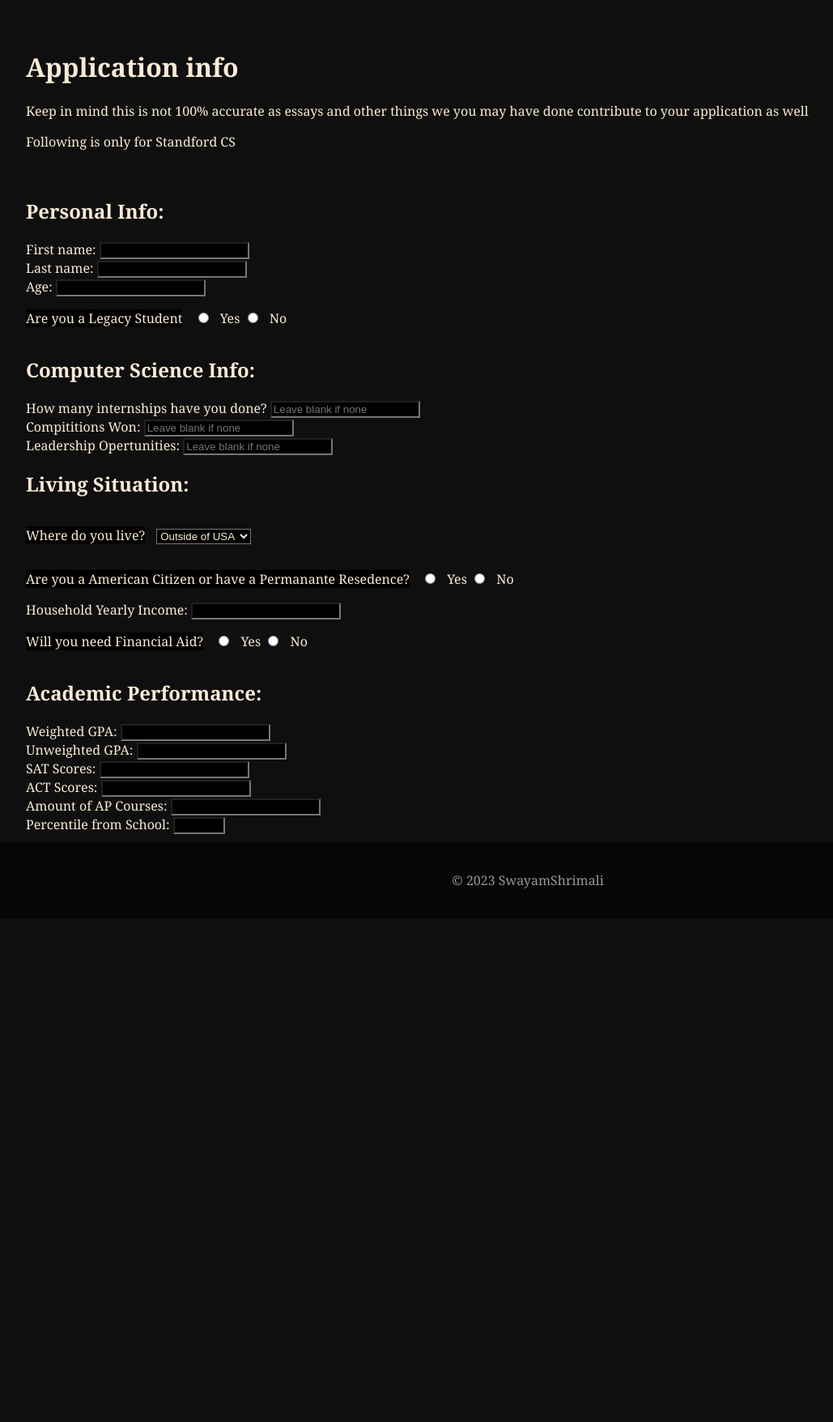
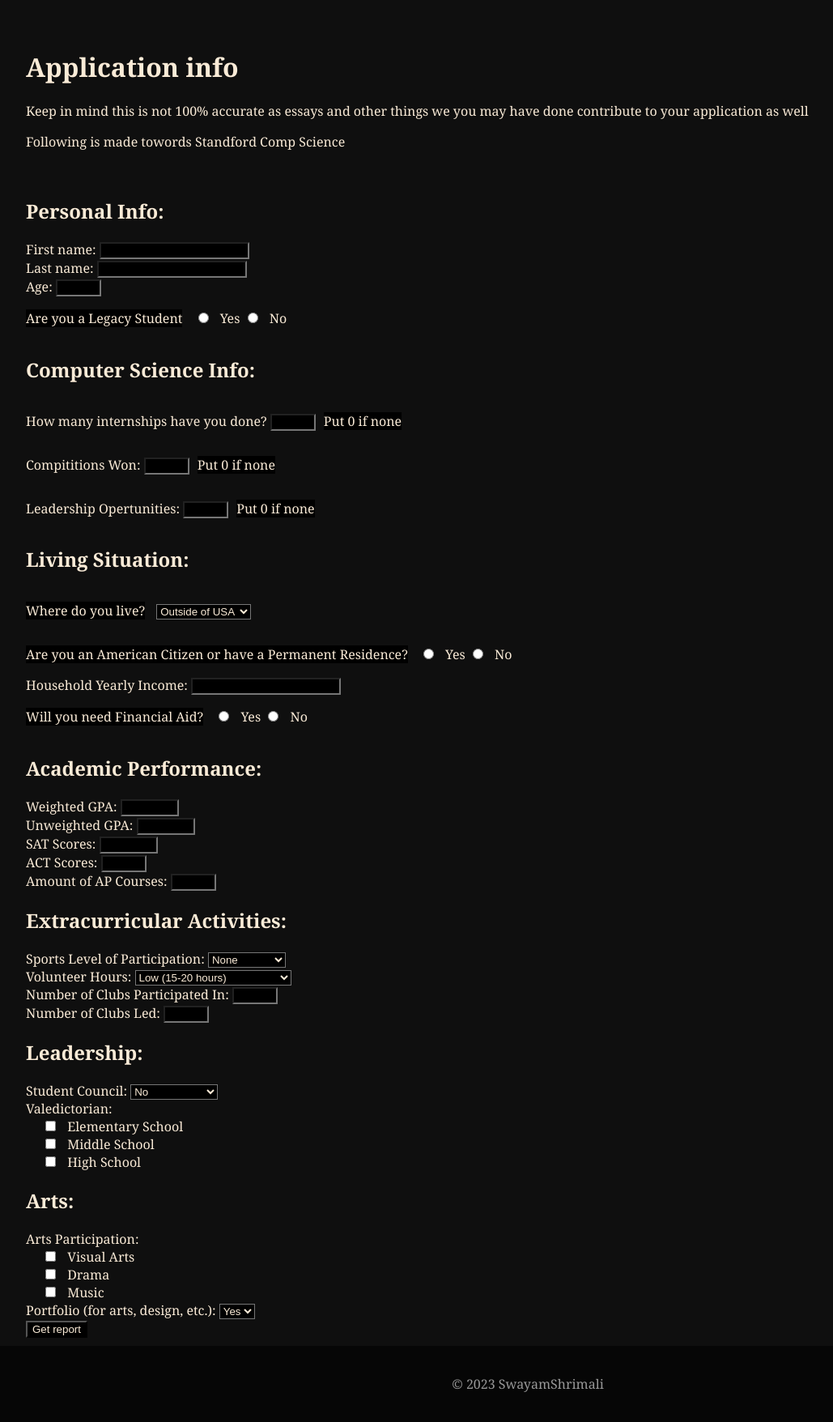
Before and after one commit to swaswa999/CollageApplicationChances, a Flask app: page /application in a window 1280 px wide. Shown: the part 83-1839 px from the top of the page at 81% size, without its empty margins (8-1037 px from the left). Run offline with Flask 3, Linux system fonts and the light colour scheme.

Commit message:
Finished form section
Lots of formatting and limiting factors added, eg: max AP cources and Max SAT

```diff
--- a/ApplicationThinker/static/css/style.css
+++ b/ApplicationThinker/static/css/style.css
@@ -56,13 +56,18 @@ body, html {
         padding: 40px ;
         padding-bottom: 10px;
     }
-        .multichoicelable, select, input {
+        .multichoicelable, .placeholder, select, input {
             display: inline-block;
             margin-right: 10px; /* Adjust the margin as needed */
             background-color: black;
             color: antiquewhite;
 
         }
+
+        .checkbox{
+            padding-left: 20px;
+        }
+
 
 
 
--- a/ApplicationThinker/templates/index.html
+++ b/ApplicationThinker/templates/index.html
@@ -26,7 +26,7 @@
     <main id="main">
         <h1>Application info</h1>
         <p>Keep in mind this is not 100% accurate as essays and other things we you may have done contribute to your application as well</p>
-        <p>Following is only for Standford CS</p><br>
+        <p>Following is made towords Standford Comp Science</p><br>
         <form>
 
             <!--GENERAL-->
@@ -36,10 +36,10 @@
             <label for="lname">Last name:</label>
             <input type="text" id="lname" name="lname" required><br>
             <label for="age" >Age:</label>
-            <input type="number" id="age" name="age" min="0" step="1"><br>
+            <input type="number" id="age" name="age" min="0" step="1" max="99" required><br>
 
             <p class="multichoicelable">Are you a Legacy Student</p>
-            <input type="radio" id="yes" name="legacy" value="yes">
+            <input type="radio" id="yes" name="legacy" value="yes" required>
             <label for="yes">Yes</label>
             <input type="radio" id="no" name="legacy" value="no">
             <label for="no">No</label><br>
@@ -48,23 +48,23 @@
 
             <!--INTERNSHIP-->
             <label for="internships">How many internships have you done?</label>
-            <input type="number" id="internships" name="internships" placeholder="Leave blank if none" min="0" step="1"><br>
+            <input type="number" id="internships" name="internships"  min="0" step="1" max="99" required><p class="placeholder">Put 0 if none</p><br>
 
             <!--COMPITITIONS WON-->
             <label for="compititions">Compititions Won:</label>
-            <input type="number" id="compititions" name="compititions" placeholder="Leave blank if none" min="0" step="1"><br>
+            <input type="number" id="compititions" name="compititions" min="0" step="1" max="99" required><p class="placeholder">Put 0 if none</p><br>
 
 
             <!--LEADERSHIP OPERTUNITIES IN CS-->
             <label for="leadership">Leadership Opertunities:</label>
-            <input type="number" id="leadership" name="leadership" placeholder="Leave blank if none" min="0" step="1"><br>
+            <input type="number" id="leadership" name="leadership" min="0" step="1" max="99" required><p class="placeholder">Put 0 if none</p><br>
 
             <!--Living-->
             <h2>Living Situation:</h2>
 
             <!--Where you live-->
             <p class="multichoicelable"> Where do you live?</p>
-            <select name="state" id="state">
+            <select name="state" id="state" required>
                 <option value="OutOfUSA">Outside of USA</option>
                 <option value="alabama">Alabama</option>
                 <option value="alaska">Alaska</option>
@@ -119,46 +119,109 @@
             </select><br>
 
             <!--Natinality-->
-            <p class="multichoicelable">Are you a American Citizen or have a Permanante Resedence?</p>
-            <input type="radio" id="yes" name="citizenship" value="yes">
-            <label for="yes">Yes</label>
-            <input type="radio" id="no" name="citizenship" value="no">
-            <label for="no">No</label><br>
+            <p class="multichoicelable">Are you an American Citizen or have a Permanent Residence?</p>
+            <input type="radio" id="yesCitizen" name="citizenship" value="yes" required>
+            <label for="yesCitizen">Yes</label>
+            <input type="radio" id="noCitizen" name="citizenship" value="no">
+            <label for="noCitizen">No</label><br>
 
             <!--Household Income-->
-            <label for="HouseholdIncome">Household Yearly Income:</label>
-            <input type="number" id="HouseholdIncome" name="HouseholdIncome" min="0" step="1000"><br>
+            <label for="HouseholdIncome" required>Household Yearly Income:</label>
+            <input type="number" id="HouseholdIncome" name="HouseholdIncome" min="0" step="1000" required><br>
 
             <!--Finantial Aid-->
-            <p class="multichoicelable">Will you need Financial Aid?</p>
-            <input type="radio" id="yes" name="financialAid" value="yes">
+            <p class="multichoicelable" >Will you need Financial Aid?</p>
+            <input type="radio" id="yes" name="financialAid" value="yes" required>
             <label for="yes">Yes</label>
-            <input type="radio" id="no" name="financialAid" value="no">
+            <input type="radio" id="no" name="financialAid" value="no" required>
             <label for="no">No</label><br>
 
             <!-- Academic Performance -->
             <h2>Academic Performance:</h2>
 
             <label for="weightedGPA">Weighted GPA:</label>
-            <input type="number" id="weightedGPA" name="weightedGPA" min="0" step="0.01"><br>
+            <input type="number" id="weightedGPA" name="weightedGPA" min="0" step="0.01" max="5.0"required><br>
 
             <label for="unweightedGPA">Unweighted GPA:</label>
-            <input type="number" id="unweightedGPA" name="unweightedGPA" min="0" step="0.01"><br>
+            <input type="number" id="unweightedGPA" name="unweightedGPA" min="0" step="0.01" max="4.0" required><br>
 
             <label for="satScores">SAT Scores:</label>
-            <input type="number" id="satScores" name="satScores" min="0" step="1"><br>
+            <input type="number" id="satScores" name="satScores" min="0" step="1" max="1600" required><br>
 
             <label for="actScores">ACT Scores:</label>
-            <input type="number" id="actScores" name="actScores" min="0" step="1"><br>
+            <input type="number" id="actScores" name="actScores" min="0" step="1" max="36" required><br>
 
             <label for="apCourses">Amount of AP Courses:</label>
-            <input type="number" id="apCourses" name="apCourses" min="0" step="1"><br>
+            <input type="number" id="apCourses" name="apCourses" min="0" step="1" max="38"required><br>
 
-            <label for="percentile">Percentile from School:</label>
-            <input type="number" id="percentile" name="percentile" min="0" max="100" step="1"><br>
+            <!-- Extracurricular Activities -->
+            <h2>Extracurricular Activities:</h2>
+
+            <label for="sportsParticipation">Sports Level of Participation:</label>
+            <select id="sportsParticipation" name="sportsParticipation" required>
+                <option value="none">None</option>
+                <option value="provincial">Provincial</option>
+                <option value="state">State</option>
+                <option value="national">National</option>
+                <option value="international">International</option>
+            </select><br>
 
 
+            <label for="volunteerHours">Volunteer Hours:</label>
+            <select id="volunteerHours" name="volunteerHours" required>
+                <option value="low">Low (15-20 hours)</option>
+                <option value="medium">Medium (21-40 hours)</option>
+                <option value="high">High (41-100 hours)</option>
+                <option value="extremelyHigh">Extremely High (101+ hours)</option>
+            </select><br>
 
+            <label for="clubsParticipated">Number of Clubs Participated In:</label>
+            <input type="number" id="clubsParticipated" name="clubsParticipated" min="0" step="1" max="99" required><br>
+
+            <label for="clubsLed">Number of Clubs Led:</label>
+            <input type="number" id="clubsLed" name="clubsLed" min="0" step="1" max="99" required><br>
+
+            <!-- Leadership -->
+            <h2>Leadership:</h2>
+
+            <label for="studentCouncil">Student Council:</label>
+            <select id="studentCouncil" name="studentCouncil" required>
+                <option value="no">No</option>
+                <option value="member">Member</option>
+                <option value="president">President</option>
+                <option value="vicePresident">Vice President</option>
+            </select><br>
+
+            <label for="valedictorian">Valedictorian:</label><br>
+            <div class="checkbox" >
+            <input type="checkbox" id="elementary" name="valedictorian" value="elementary">
+            <label for="elementary">Elementary School</label><br>
+            <input type="checkbox" id="middle" name="valedictorian" value="middle">
+            <label for="middle">Middle School</label><br>
+            <input type="checkbox" id="highschool" name="valedictorian" value="highschool">
+            <label for="highschool">High School</label><br>
+            </div>
+
+            <!-- Arts -->
+            <h2>Arts:</h2>
+
+            <label for="artsParticipation">Arts Participation:</label><br>
+            <div class="checkbox">
+            <input type="checkbox" id="visualArts" name="artsParticipation" value="visualArts">
+            <label for="visualArts">Visual Arts</label><br>
+            <input type="checkbox" id="drama" name="artsParticipation" value="drama">
+            <label for="drama">Drama</label><br>
+            <input type="checkbox" id="music" name="artsParticipation" value="music">
+            <label for="music">Music</label><br>
+            </div>
+
+            <label for="portfolio">Portfolio (for arts, design, etc.):</label>
+            <select id="portfolio" name="portfolio">
+                <option value="yes">Yes</option>
+                <option value="no">No</option>
+            </select><br>
+
+            <input type="submit" value="Get report" />
         </form>
     </main>
     <footer id="footer">
```
Also changed, not shown: Planning/planning paramiters.txt (+0 -23 lines).
